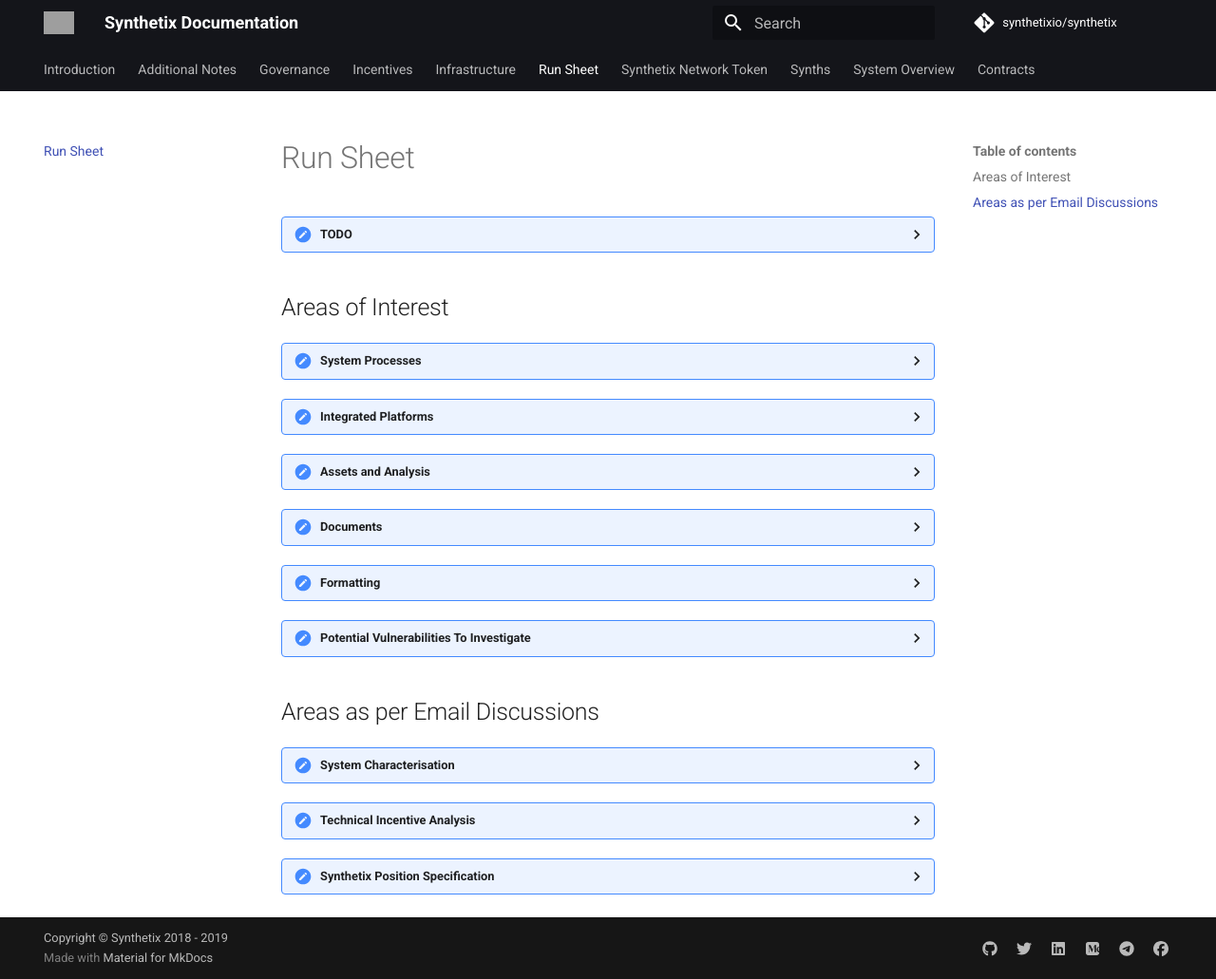
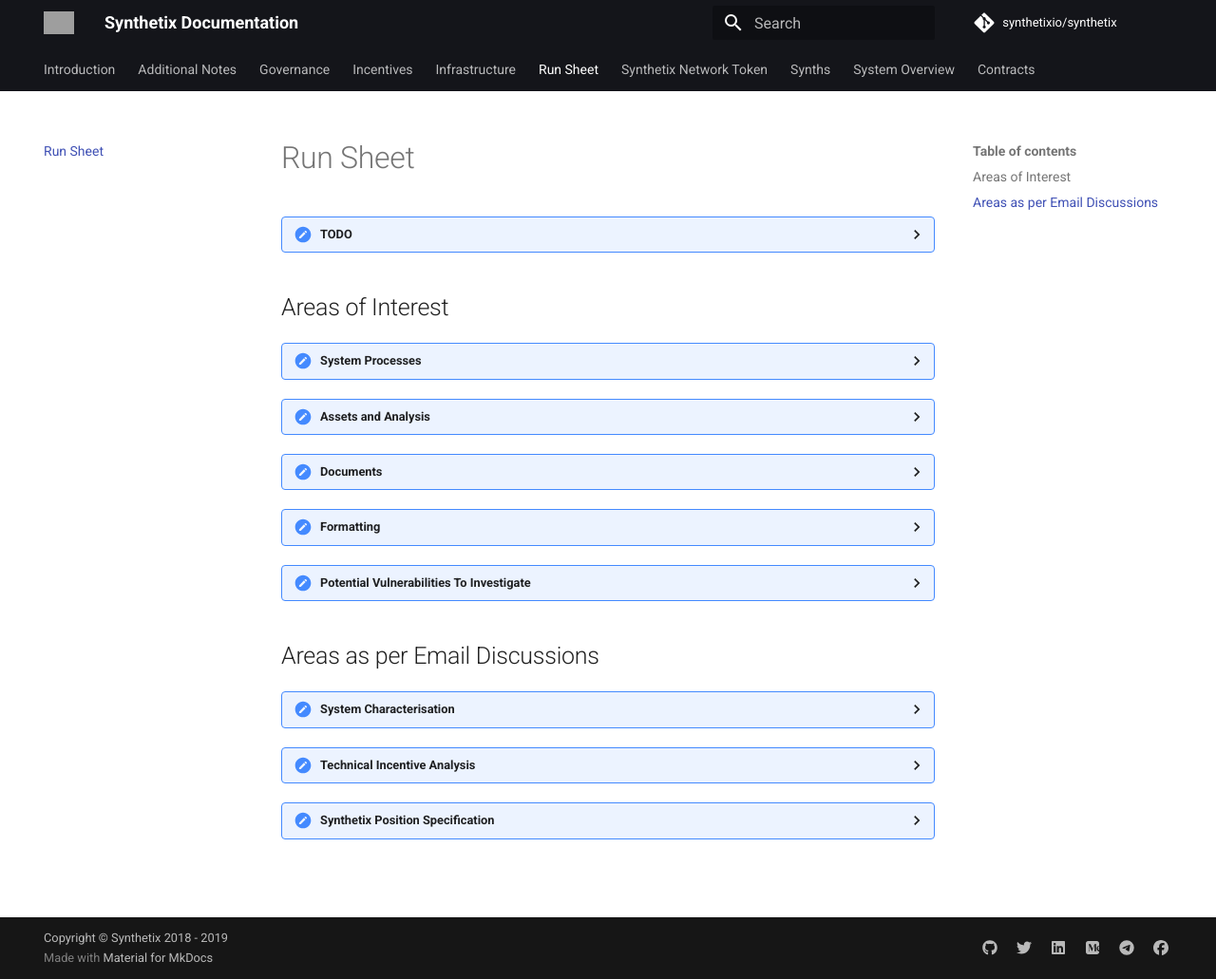
Before and after one commit to Synthetixio/synthetix, an MkDocs documentation site: the page built from docs/run-sheet.md, in a window 1280 px wide and 1031 px high. Shown: the whole window at 95% size. Built offline with MkDocs 1.6.1 and Material for MkDocs 9.7.7, drawn with Linux system fonts in a browser that asks for light colours; comment, search, counter and statistics services are not loaded; grey boxes are pictures that could not be loaded.

Commit message:
Remove several completed items from run sheet.

```diff
--- a/docs/run-sheet.md
+++ b/docs/run-sheet.md
@@ -25,11 +25,6 @@
     * [ ] [Contract publication](https://github.com/Synthetixio/synthetix/tree/master/publish)
     * [ ] [Contract verification](https://github.com/Synthetixio/synthetix/blob/master/verifyContracts.md) (This probably needs to be deleted)
 
-??? "Integrated Platforms"
-    * [ ] Uniswap
-    * [ ] Dapps
-    * [ ] Examine bounties
-
 ??? "Assets and Analysis"
     * [ ] Classify assets
     * [ ] Risk profiles
```
Also changed, not shown: other parts of docs/run-sheet.md (+0 -1 lines).
